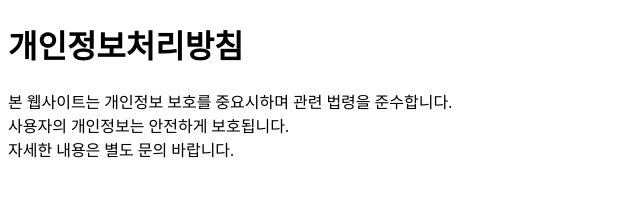
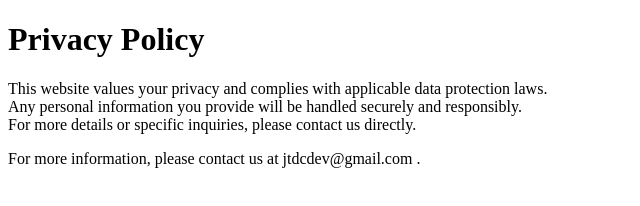
Before and after one commit to jdtcdev-bot/privacy-policy, a plain HTML site: page index.html in a window 1280 px wide. Shown: the whole page, without its empty margins (0-640 px from the left). Drawn offline with Linux system fonts and the light colour scheme.

Commit message:
index.html

```diff
--- a/index.html
+++ b/index.html
@@ -1,15 +1,18 @@
 <!DOCTYPE html>
-<html lang="ko">
+<html lang="en">
 <head>
   <meta charset="UTF-8" />
-  <title>개인정보처리방침</title>
+  <title>Privacy Policy</title>
 </head>
 <body>
-  <h1>개인정보처리방침</h1>
+  <h1>Privacy Policy</h1>
   <p>
-    본 웹사이트는 개인정보 보호를 중요시하며 관련 법령을 준수합니다.<br/>
-    사용자의 개인정보는 안전하게 보호됩니다.<br/>
-    자세한 내용은 별도 문의 바랍니다.
+    This website values your privacy and complies with applicable data protection laws.<br/>
+    Any personal information you provide will be handled securely and responsibly.<br/>
+    For more details or specific inquiries, please contact us directly.
+  </p>
+  <p>
+  For more information, please contact us at jtdcdev@gmail.com .
   </p>
 </body>
 </html>
```
